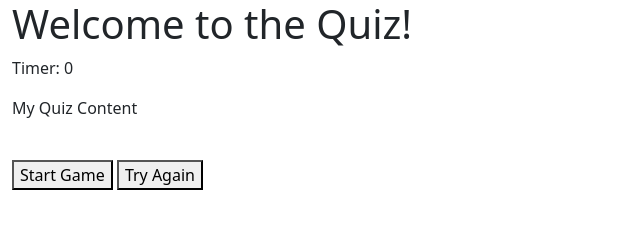
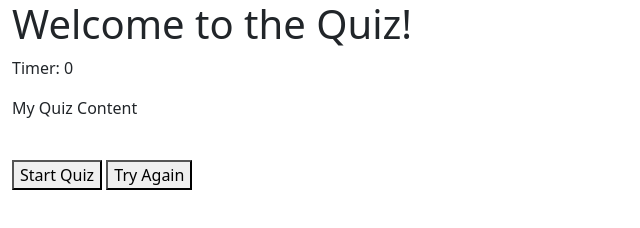
Before and after one commit to larrygjenkins/JavaScriptQuiz, a plain HTML site: page index.html in a window 1280 px wide. Shown: the full height of the page, 0-640 px from the left. Drawn offline with nearby package versions, Linux system fonts and the light colour scheme.

Commit message:
added comments to js file

```diff
--- a/assets/script.js
+++ b/assets/script.js
@@ -26,16 +26,17 @@ function addContent() {
     $("#quizContent").text("My Quiz");
 }
 
+// This event listens for users clicking the Start Quiz button.
 $(".startBtn").on("click", function(){
     console.log("The button works");
     var countdown = setInterval(startCountdown, 1000);
 
+    // This function starts the quiz timer.
     function startCountdown() {
        $("#counter").text(timer);
        timer--;
 
        // Stops timer at 0
-
        if(timer === 0) {
         clearInterval(countdown);
       }
--- a/index.html
+++ b/index.html
@@ -29,7 +29,7 @@
         </section>
         <br>
 
-        <button class="startBtn">Start Game</button>
+        <button class="startBtn">Start Quiz</button>
         <button class="resetQuiz">Try Again</button>
 
     <script src="./assets/script.js"></script>
```
